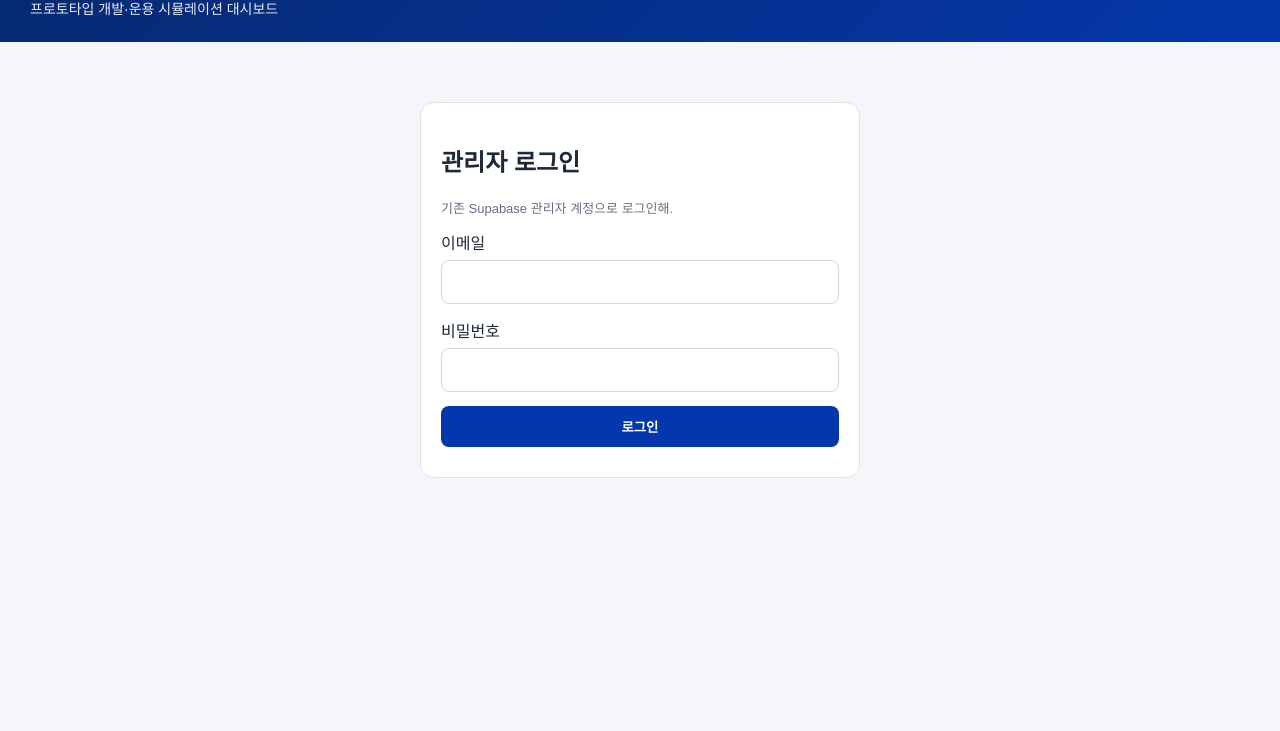
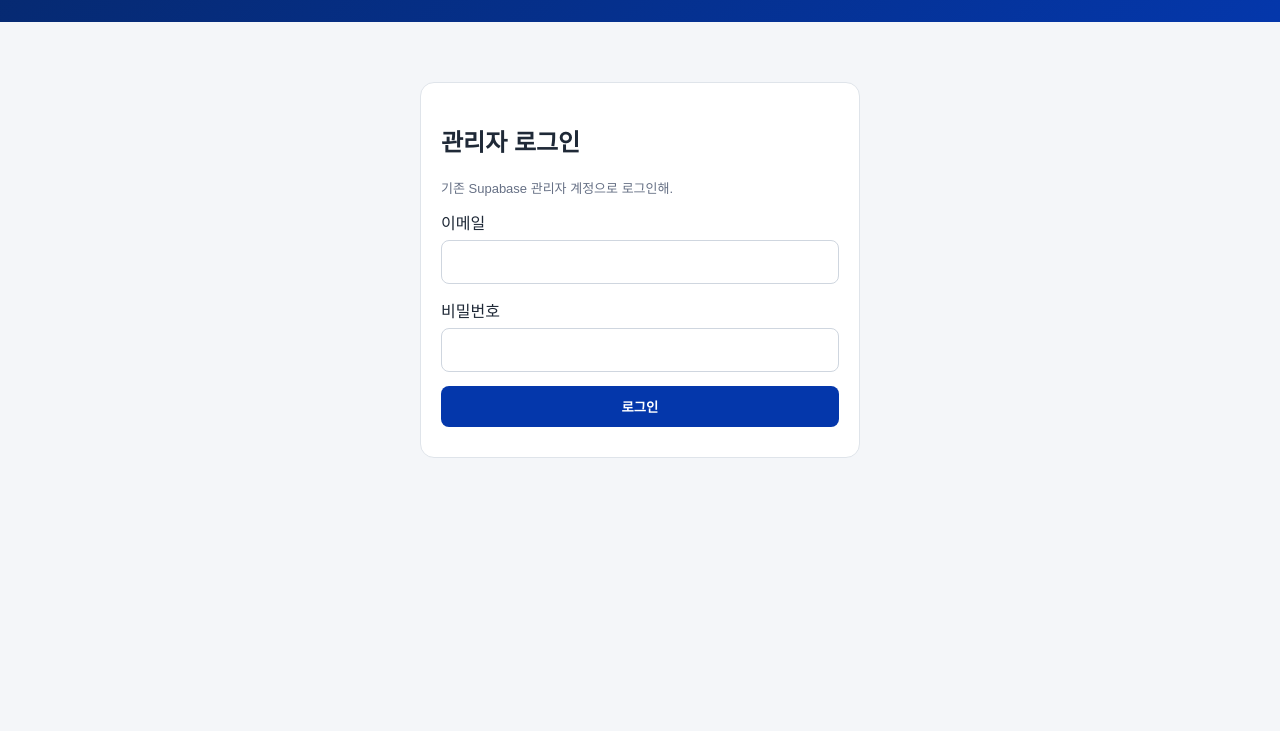
Before and after one commit to hrdkmeister/map, a plain HTML site: page admin-stats-simulation.html in a window 1280 px wide. Shown: the part 69-800 px from the top of the page. Drawn offline with nearby package versions, Linux system fonts and the light colour scheme.

Commit message:
Update admin-stats-simulation.html

```diff
--- a/admin-stats-simulation.html
+++ b/admin-stats-simulation.html
@@ -22,7 +22,7 @@ table{width:100%;border-collapse:collapse;font-size:13px}th,td{padding:10px;bord
 </style>
 </head>
 <body>
-<header><h1>대한민국명장 지도 시험운용 통계</h1><p>프로토타입 개발·운용 시뮬레이션 대시보드</p></header>
+<header><h1>대한민국명장 지도 시험운용 통계</h1><p></p></header>
 <main>
 <section id="loginCard" class="card login"><h2>관리자 로그인</h2><p class="status">기존 Supabase 관리자 계정으로 로그인해.</p><form id="loginForm"><label>이메일</label><input id="email" type="email" required autocomplete="username"><label>비밀번호</label><input id="password" type="password" required autocomplete="current-password"><button class="btn primary" style="width:100%" type="submit">로그인</button><div id="loginMsg" class="status"></div></form></section>
 <section id="app" class="hidden">
```
